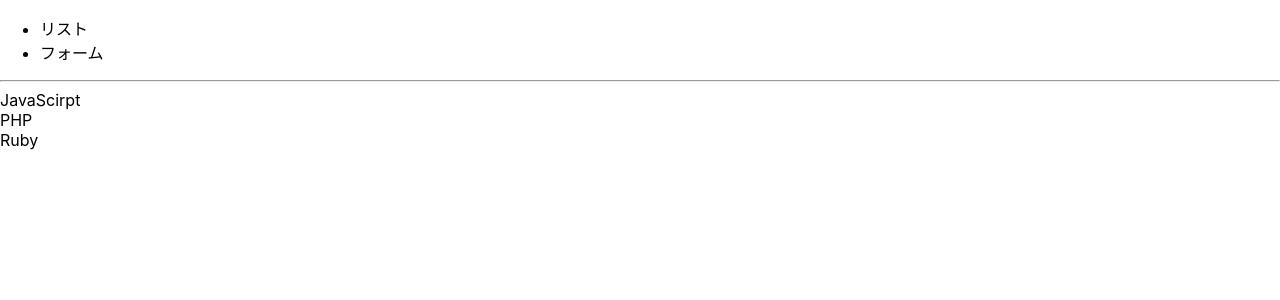
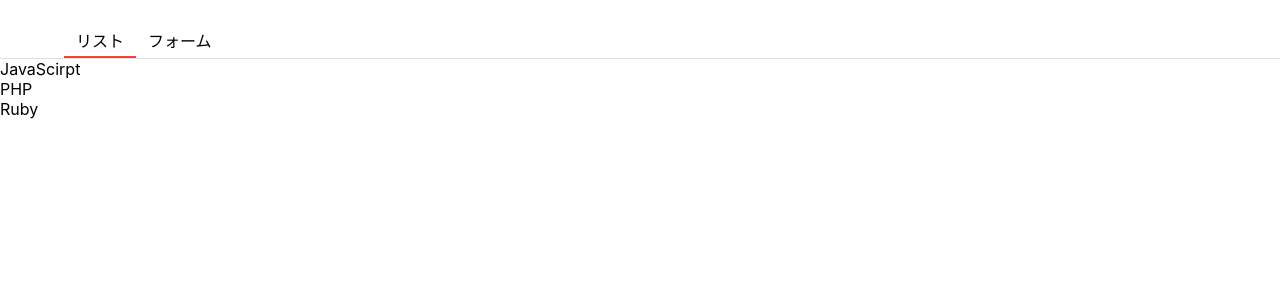
Before and after one commit to RinyuDrvo/react_tutorial, a React (Create React App) app: page / in a window 1280 px wide. Shown: the top 300 px of the page. Built offline with nearby package versions, Linux system fonts and the light colour scheme.

Commit message:
use styled components

```diff
--- a/package.json
+++ b/package.json
@@ -9,6 +9,7 @@
     "react": "^17.0.1",
     "react-dom": "^17.0.1",
     "react-scripts": "4.0.1",
+    "styled-components": "^5.2.1",
     "web-vitals": "^0.2.4"
   },
   "scripts": {
--- a/src/App.js
+++ b/src/App.js
@@ -1,7 +1,27 @@
+import styled from 'styled-components';
 import { useEffect, useState } from 'react';
 import { List } from "./List";
 import { Form } from "./Form";
 import { getLanguages } from './const/languages';
+
+const Header = styled.header`
+  display: flex;
+  justify-content: space-between;
+  padding: 24px 64px 0;
+  border-bottom: 1px solid #E0E0E0;
+`
+
+const HeaderUl = styled.ul`
+  display: flex;
+  margin: 0;
+  padding: 0;
+`
+const HeaderLi = styled.li`
+  list-style: none;
+  padding: 4px 12px;
+  cursor: pointer;
+  border-bottom: ${props => props.focused ? '2px solid #F44336' : 'none'};
+`
 
 function App() {
   const [tab, setTab] = useState('list');
@@ -27,13 +47,12 @@
 
   return (
     <div>
-      <header>
-        <ul>
-          <li onClick={() => setTab('list')}>リスト</li>
-          <li onClick={() => setTab('form')}>フォーム</li>
-        </ul>
-      </header>
-      <hr />
+      <Header>
+        <HeaderUl>
+          <HeaderLi focused={tab === 'list'} onClick={() => setTab('list')}>リスト</HeaderLi>
+          <HeaderLi focused={tab === 'form'} onClick={() => setTab('form')}>フォーム</HeaderLi>
+        </HeaderUl>
+      </Header>
       {
         tab === 'list' ? <List langs={langs} /> : <Form onAddLang={addLang} />
       }
```
Also changed, not shown: 1 other file (tests, documents, lock files or other folders).
